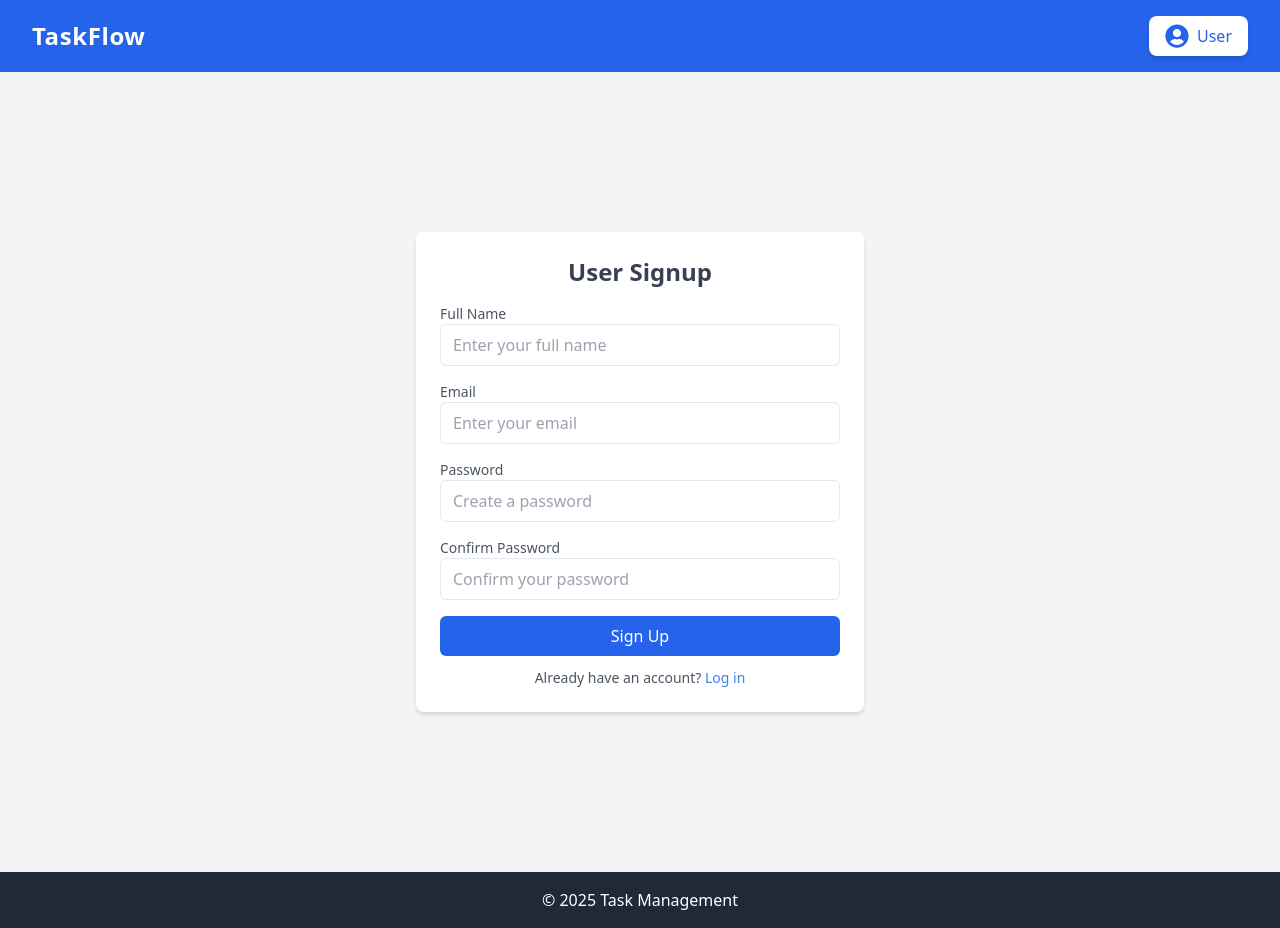
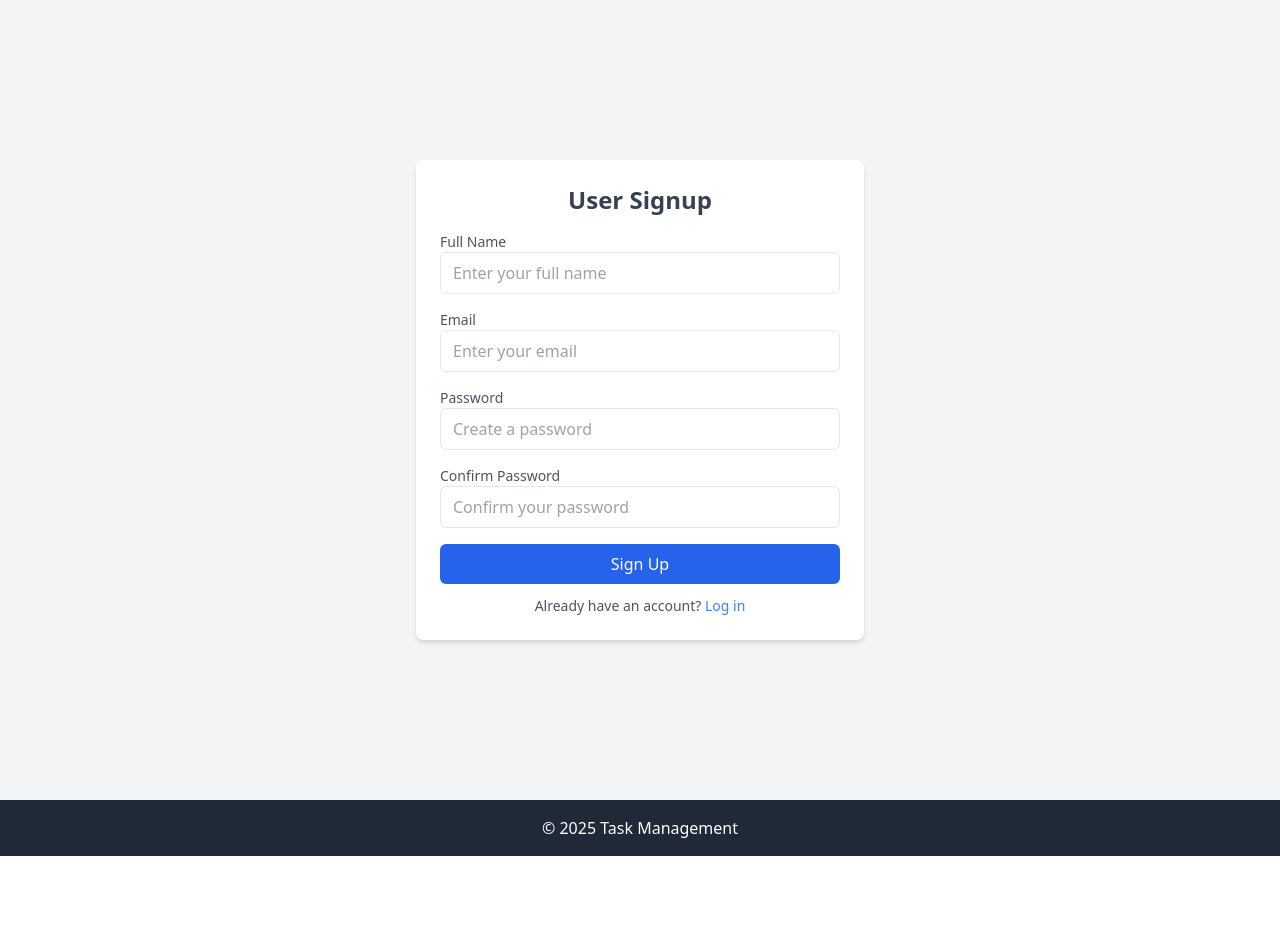
Before and after one commit to SudharsanSaravanan/Zidio-Task-Management-System, a React (Vite) app: page /signup in a window 1280 px wide. After the commit the page ends 856 px from the top, so only its background shows below. Built offline with nearby package versions, Linux system fonts and the light colour scheme.

Commit message:
navbar visibility in signup page

```diff
--- a/src/App.jsx
+++ b/src/App.jsx
@@ -1,5 +1,5 @@
 // App.jsx (Main App Component)
-import React from "react";
+import React, { useState } from "react";
 import { BrowserRouter as Router, Routes, Route } from "react-router-dom";
 import Landing from "./pages/Landing";
 import UserDashboard from "./pages/UserPages/Dashboard";
@@ -19,14 +19,15 @@ import ManageUsers from "./pages/AdminPages/ManageUsers";
 import ManageTasks from "./pages/AdminPages/ManageTasks";
 import Settings from "./pages/AdminPages/Settings";
 function App() {
+  const [showNavbar, setNavbar] = useState(true); // these are the state varibles to decide navbar visibility
   return (
     <AuthProvider>
       <NotificationProvider>
         <Router>
-          <Navbar />
+         {showNavbar && <Navbar />}
           <Routes>
             <Route path="/" element={<Landing />} />
-            <Route path="/signup" element={<Signup />} />
+            <Route path="/signup" element={<Signup setNavbar={setNavbar}/>} />
             <Route path="/login" element={<Login />} />
             <Route path="/forgot-password" element={<ForgotPassword />} />
             <Route path="/admin/dashboard" element={<Dashboard />} />
--- a/src/components/auth/Login.jsx
+++ b/src/components/auth/Login.jsx
@@ -1,7 +1,7 @@
 import React, { useState } from "react";
 import { useAuth } from "../../contexts/AuthContext";
 import { useNavigate, useLocation } from "react-router-dom";
-
+// import { useLayoutEffect } from "react";
 const Login = () => {
   const [email, setEmail] = useState("");
   const [password, setPassword] = useState("");
@@ -12,6 +12,11 @@ const Login = () => {
 
   // Extract role from state or default to "user"
   const role = location.state?.role;
+
+  // navabar visibility is false
+//   useLayoutEffect(() => {
+//     setNavbar(false);
+// })
 
   // const handleSubmit = async (e) => {
   //   e.preventDefault();
@@ -28,6 +33,9 @@ const Login = () => {
   //     setError("Invalid email or password");
   //   }
   // };
+
+
+
   const handleSubmit = async (e) => {
     e.preventDefault();
     try {
@@ -96,7 +104,9 @@ const Login = () => {
               required
             />
           </div>
-          <button
+
+          {/*login navigates to user and admin dashboard */}
+           <button
             type="submit"
             className="w-full bg-blue-600 text-white py-2 rounded-md hover:bg-blue-700 transition"
           >
--- a/src/components/auth/Signup.jsx
+++ b/src/components/auth/Signup.jsx
@@ -2,13 +2,19 @@ import React, { useState } from "react";
 import { useAuth } from "../../contexts/AuthContext";
 import { useNavigate, useLocation } from "react-router-dom";
 import axios from "axios";
-const Signup = () => {
+import { useLayoutEffect } from "react";
+const Signup = ({setNavbar}) => {
   const [formData, setFormData] = useState({
     fullName: "",
     email: "",
     password: "",
     confirmPassword: "",
   });
+  //navbar visibility is set to false
+  useLayoutEffect(() => {
+    setNavbar(false);
+})
+
 
  // const { signup } = useAuth();
   const navigate = useNavigate();
```
Also changed, not shown: package.json (+7 -0 lines), 1 other file (tests, documents, lock files or other folders).
